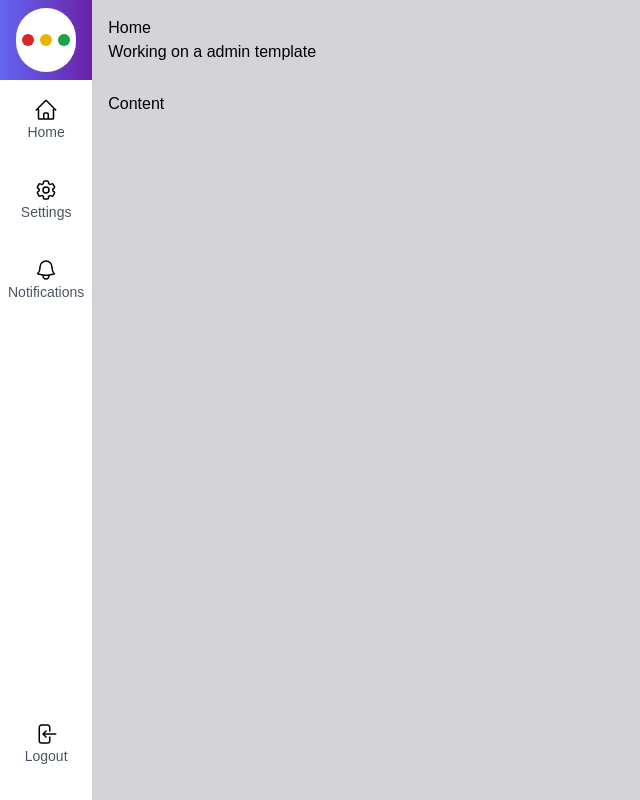
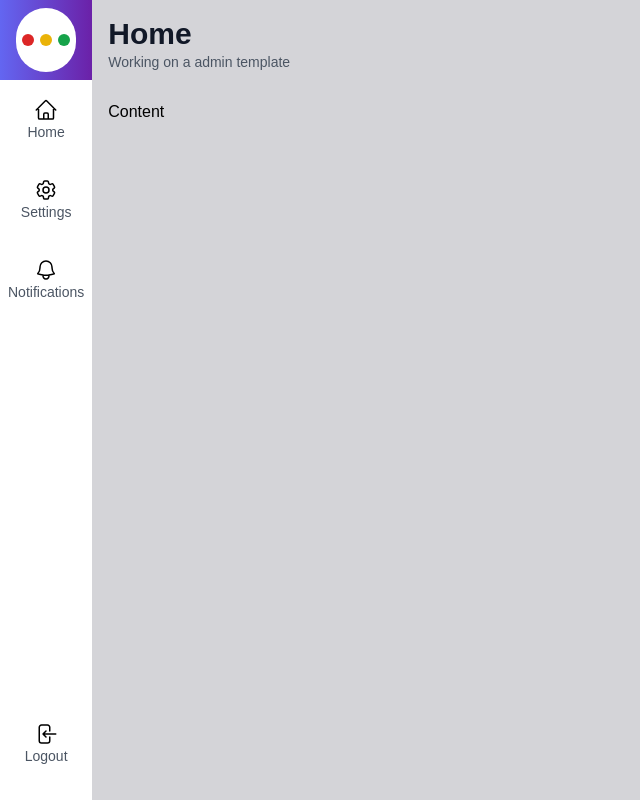
Before and after one commit to wagnnermorais/Next-React-Full-Course, a Next.js app in the folder projects/03 - ADMIN Template/: page / in a window 1280 px wide. Shown: the whole page, without its empty margins (0-640 px from the left). Built offline with nearby package versions, Linux system fonts and the light colour scheme.

Commit message:
feat: styling headings

```diff
--- a/projects/03 - ADMIN Template/src/components/template/Title.tsx
+++ b/projects/03 - ADMIN Template/src/components/template/Title.tsx
@@ -3,8 +3,8 @@ import { TitleProps } from "../../types/TitleProps";
 export default function Title(props: TitleProps) {
   return (
     <div>
-      <h1 className={``}>{props.title}</h1>
-      <h2 className={``}>{props.subtitle}</h2>
+      <h1 className={`font-black text-3xl text-gray-900`}>{props.title}</h1>
+      <h2 className={`font-light text-sm text-gray-600`}>{props.subtitle}</h2>
     </div>
   );
 }
```
